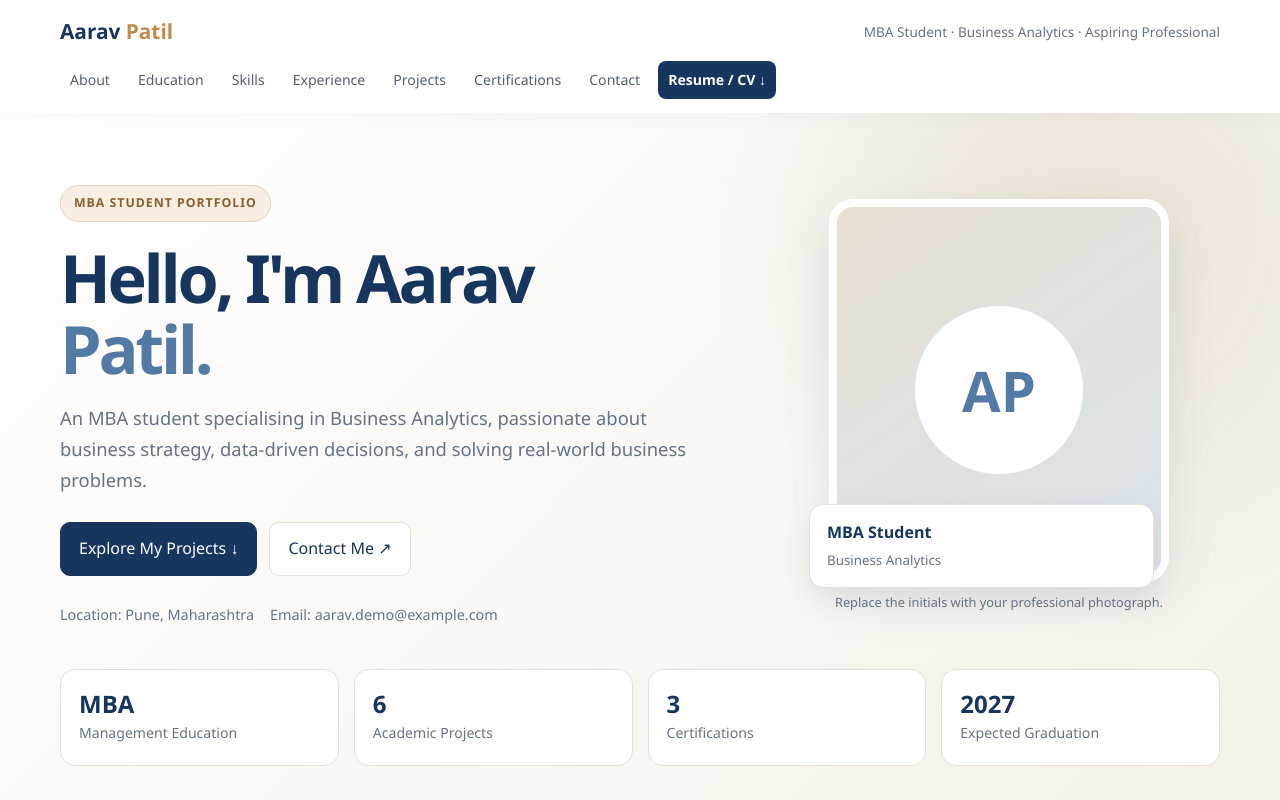
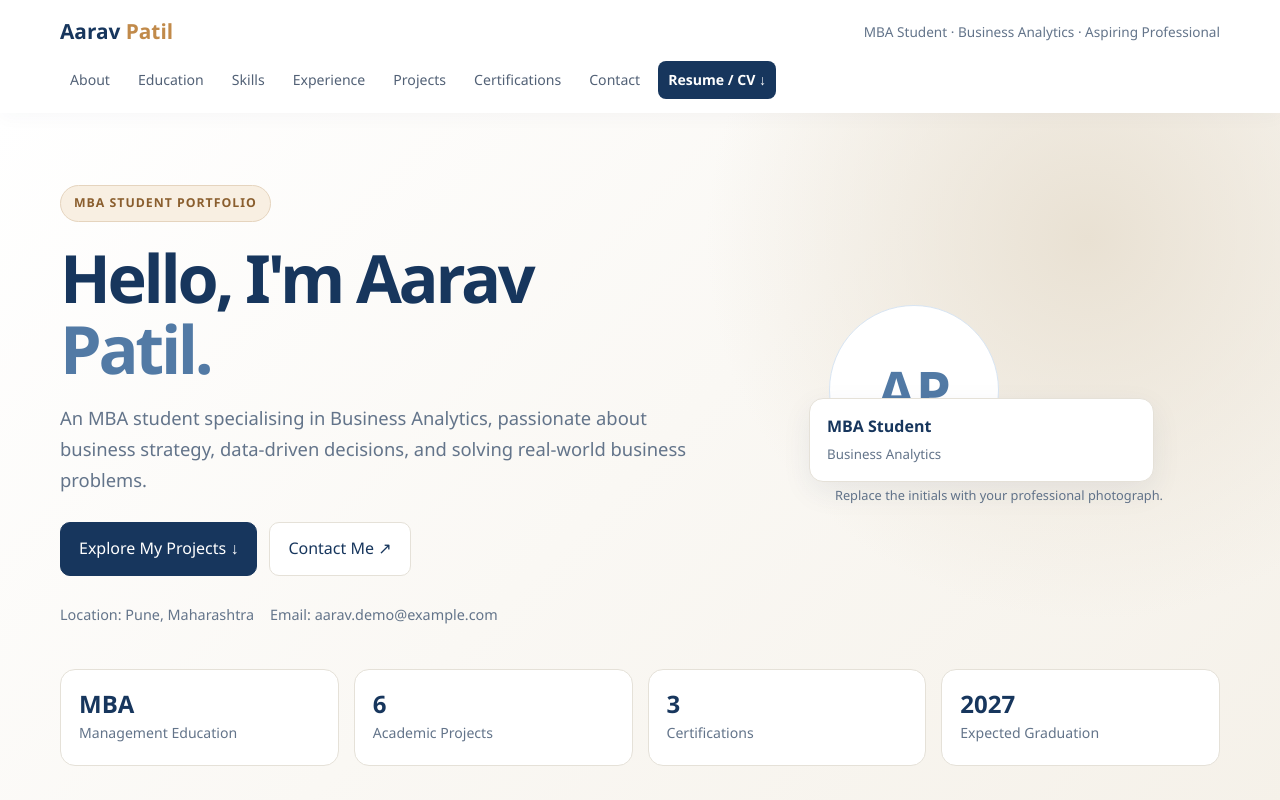
Before and after one commit to bpriya0811/Demo_portfolio, a plain HTML site: page index.html in a window 1280 px wide. Shown: the top 800 px of the page. Drawn offline with Linux system fonts and the light colour scheme.

Commit message:
Update profile photo div in index.html

```diff
--- a/index.html
+++ b/index.html
@@ -933,7 +933,7 @@
                     <!-- Profile image and student information -->
                     <div class="profile-wrap">
 
-                        <div class="profile-photo">
+                        <div class="Photo (3).jpg">
 
                             <!-- Demo initials.
                                  Replace this div with an img tag to add a photo. -->
```
